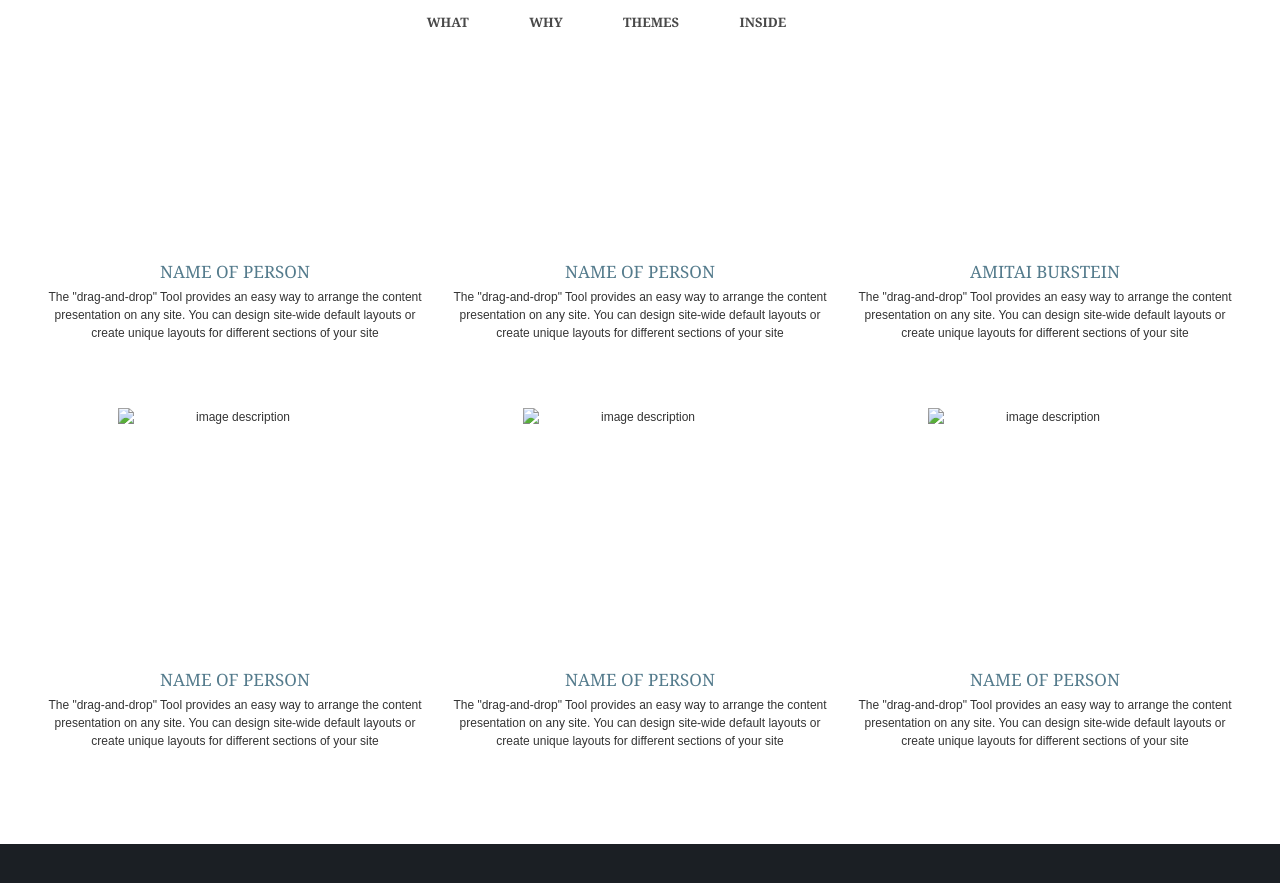
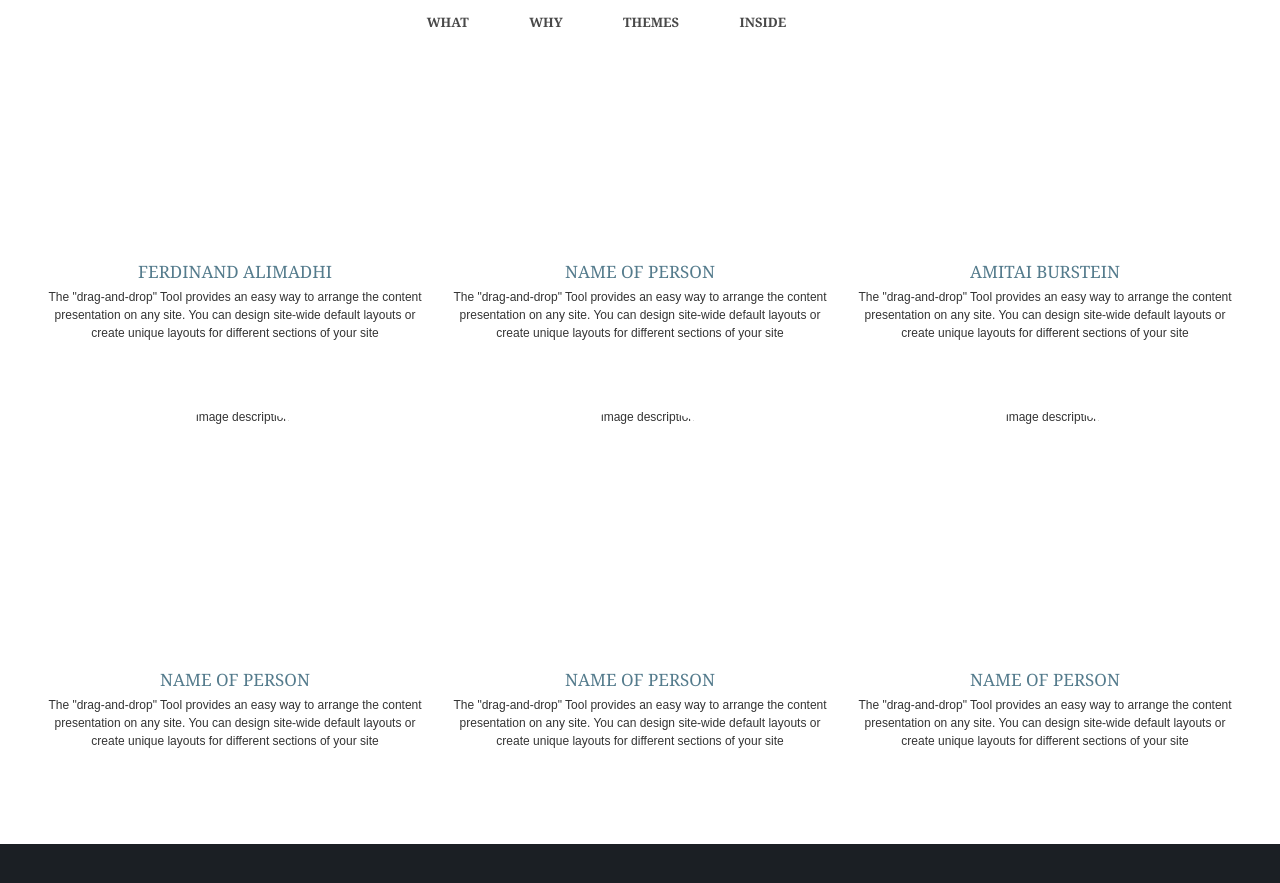
Before and after one commit to ran81/openscholar-jekyll, a Jekyll site: the page app/index.html, which Jekyll copies as it is, in a window 1280 px wide and 900 px high, scrolled down 3101 px. Shown: the top 883 px of the window. Built offline with Jekyll 4.4.1, drawn with Linux system fonts in a browser that asks for light colours; nearby versions of some CDN libraries; Markdown is read by kramdown in place of the engine named in the settings.

Commit message:
Add ferdi to the team.

```diff
--- a/app/index.html
+++ b/app/index.html
@@ -260,16 +260,16 @@
 						<div class="item col-md-4 col-sm-4 col-xs-6">
 							<article>
 								<span class="photo">
-									<img src="images/photo-01.png" width="235" height="235" alt="image description">
+									<img class="img-circle" src="images/team/ferdi.jpg" width="235" height="235" alt="image description">
 								</span>
-								<h2><span>NAME OF PERSON</span></h2>
+								<h2><span>Ferdinand Alimadhi</span></h2>
 								<p>The "drag-and-drop" Tool provides an easy way to arrange the content presentation on any site. You can design site-wide default layouts or create unique layouts for different sections of your site</p>
 							</article>
 						</div>
 						<div class="item col-md-4 col-sm-4 col-xs-6">
 							<article>
 								<span class="photo">
-									<img src="images/photo-01.png" width="235" height="235" alt="image description">
+									<img class="img-circle" src="images/photo-01.png" width="235" height="235" alt="image description">
 								</span>
 								<h2><span>NAME OF PERSON</span></h2>
 								<p>The "drag-and-drop" Tool provides an easy way to arrange the content presentation on any site. You can design site-wide default layouts or create unique layouts for different sections of your site</p>
@@ -287,7 +287,7 @@
 						<div class="item col-md-4 col-sm-4 col-xs-6">
 							<article>
 								<span class="photo">
-									<img src="images/photo-01.png" width="235" height="235" alt="image description">
+									<img class="img-circle" src="images/photo-01.png" width="235" height="235" alt="image description">
 								</span>
 								<h2><span>NAME OF PERSON</span></h2>
 								<p>The "drag-and-drop" Tool provides an easy way to arrange the content presentation on any site. You can design site-wide default layouts or create unique layouts for different sections of your site</p>
@@ -296,7 +296,7 @@
 						<div class="item col-md-4 col-sm-4 col-xs-6">
 							<article>
 								<span class="photo">
-									<img src="images/photo-01.png" width="235" height="235" alt="image description">
+									<img class="img-circle" src="images/photo-01.png" width="235" height="235" alt="image description">
 								</span>
 								<h2><span>NAME OF PERSON</span></h2>
 								<p>The "drag-and-drop" Tool provides an easy way to arrange the content presentation on any site. You can design site-wide default layouts or create unique layouts for different sections of your site</p>
@@ -305,7 +305,7 @@
 						<div class="item col-md-4 col-sm-4 col-xs-6">
 							<article>
 								<span class="photo">
-									<img src="images/photo-01.png" width="235" height="235" alt="image description">
+									<img class="img-circle" src="images/photo-01.png" width="235" height="235" alt="image description">
 								</span>
 								<h2><span>NAME OF PERSON</span></h2>
 								<p>The "drag-and-drop" Tool provides an easy way to arrange the content presentation on any site. You can design site-wide default layouts or create unique layouts for different sections of your site</p>
```
Also changed, not shown: app/images/team/ferdi.jpg (added).
